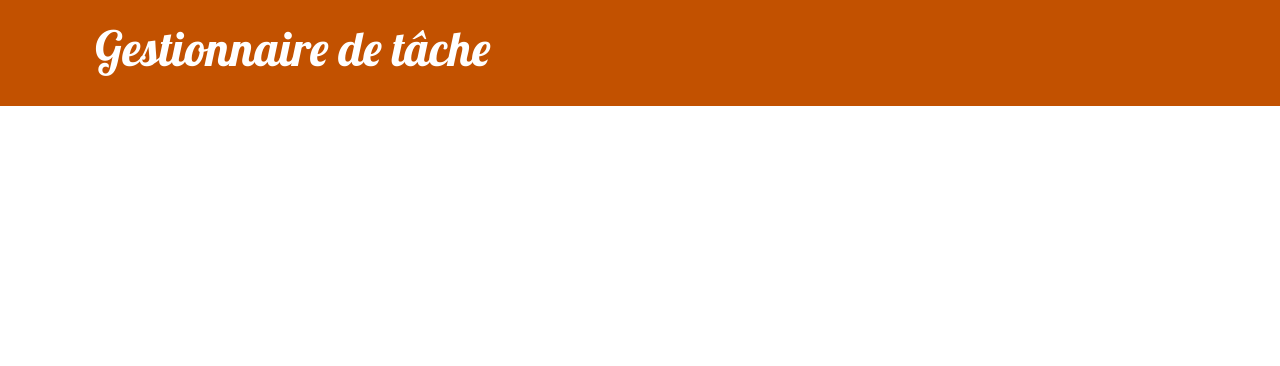
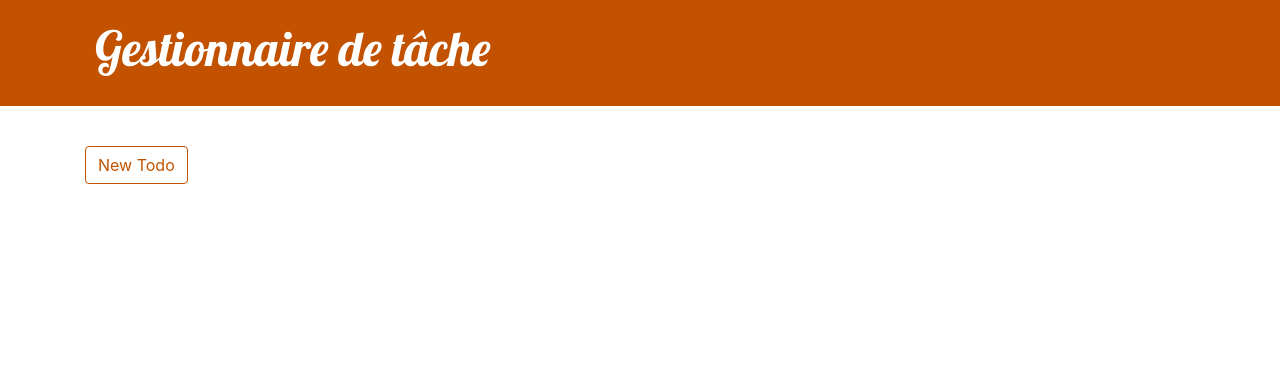
Before and after one commit to aminaozil/Todos-app-django, a Django app: page / in a window 1280 px wide. Shown: the top 366 px of the page. Run offline with Django 5.2, Linux system fonts and the light colour scheme; data that the repository does not hold is empty.

Commit message:
création des vues create/edit de todo

```diff
--- a/working/templates/todo/todo_detail.html
+++ b/working/templates/todo/todo_detail.html
@@ -7,4 +7,7 @@
 
     <p>Des serveurs comme PythonAnywhere réservent un traitement particuliers aux "fichiers statiques" (par exemple les fichiers CSS), notamment afin de les charger plus rapidement. En conséquence, à chaque fois que nos fichiers CSS changent, nous devons executer une commande pour que le serveur les mette à jour.
          Cette commande s'appelle collectstatic.</p>
+         <a class="btn btn-default" href="{% url 'todo_edit' pk=todos.pk %}">
+           edit
+        </a>
 {% endblock content %}
--- a/working/templates/todo/todo_list.html
+++ b/working/templates/todo/todo_list.html
@@ -1,7 +1,9 @@
 {% extends './base.html' %}
 
 {% block content %}
-
+<a class="btn btn-default" href="{% url 'todo_new' %}">
+    New Todo
+ </a>
     {% for todo in todos %}
     <a href="{% url 'todo_detail' pk=todo.pk %}"> <li>{{todo.name}}</li></a>
 
--- a/working/urls.py
+++ b/working/urls.py
@@ -3,6 +3,8 @@ from . import views
 
 urlpatterns = [
     path('', views.todo_list, name="todo_list"),
-    path('/todo/<int:pk>', views.todo_detail, name="todo_detail"),
+    path('todo/<int:pk>', views.todo_detail, name="todo_detail"),
+    path("todo/new", views.todo_new, name="todo_new"),
+    path('todo/<int:pk>/edit', views.todo_edit, name="todo_edit"),
     path('exercise/', views.exercise_list, name="exercise_list"),
 ]
--- a/working/views.py
+++ b/working/views.py
@@ -1,5 +1,7 @@
-from django.shortcuts import render, get_object_or_404
+from django.shortcuts import render, get_object_or_404, redirect
 from .models import Todos, Exercise
+from .forms import TodoForm
+
 
 def todo_list(request):
     todos = Todos.objects.all()
@@ -9,6 +11,30 @@ def todo_detail(request, pk):
     todos = get_object_or_404(Todos, pk=pk)
     return render(request, 'todo/todo_detail.html', {'todos':todos})
 
+def todo_new(request):
+    if request.method == "POST":
+        form = TodoForm(request.POST)
+        if form.is_valid():
+            todo = form.save(commit=False)
+            todo.save()
+            return redirect('todo_detail', pk=todo.pk)
+    else:
+        form = TodoForm()
+
+    return render(request, 'todo/todo_new.html', {'form':form})
+
+def todo_edit(request, pk):
+    todo = get_object_or_404(Todos, pk=pk)
+    if request.method == "POST":
+        form = TodoForm(request.POST, instance=todo)
+        if form.is_valid():
+            todo = form.save(commit=False)
+            todo.save()
+            return redirect('todo_detail', pk=todo.pk)
+    else:
+        form = TodoForm(instance=todo)
+    return render(request, 'todo/todo_new.html', {'form': form})
+
 def exercise_list(request):
     exos = Exercise.objects.all()
     return render(request, 'exercise/exercise_list.html',{'exos':exos})
```
Also changed, not shown: working/forms.py (added, +8 -0 lines), working/templates/todo/todo_new.html (added, +9 -0 lines).
